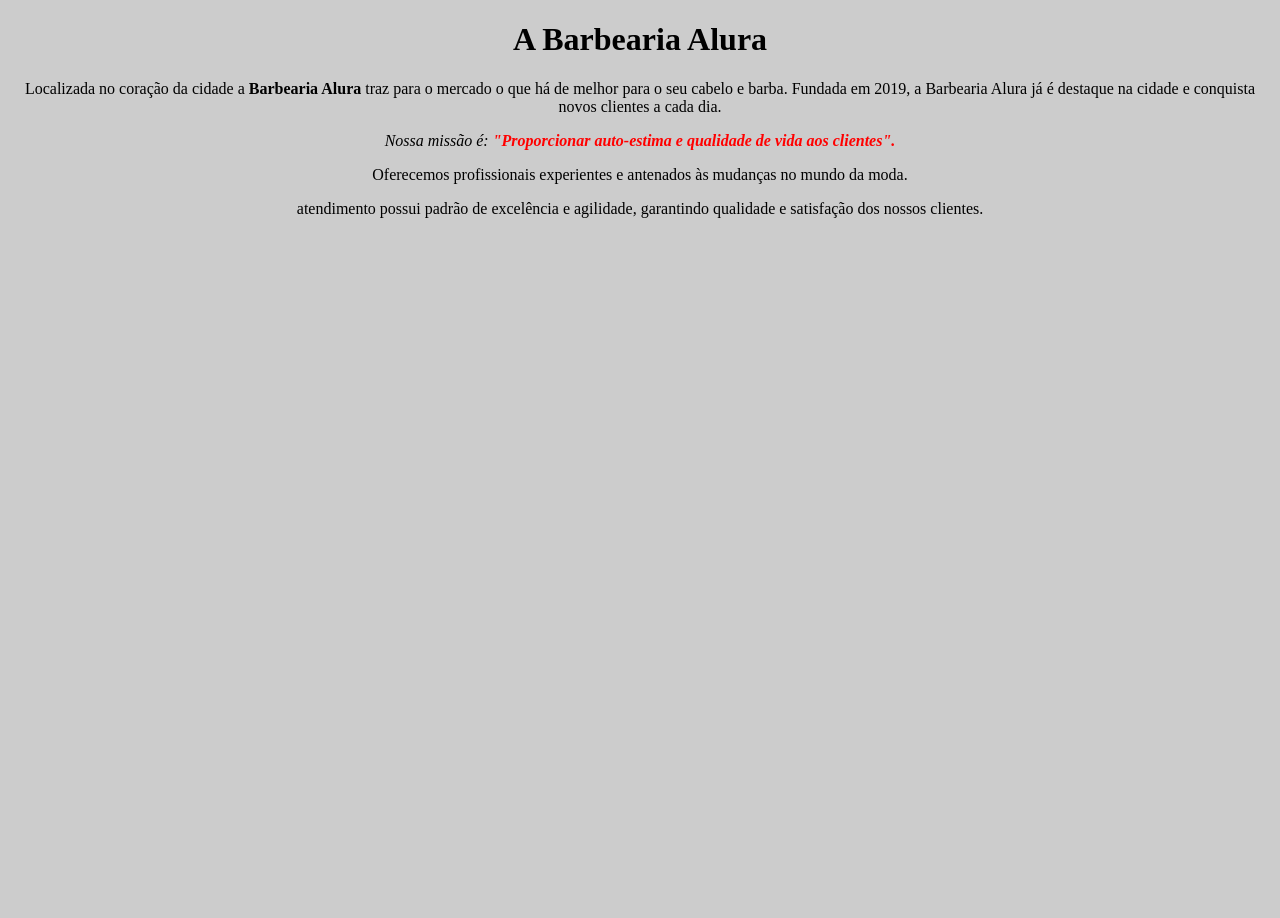
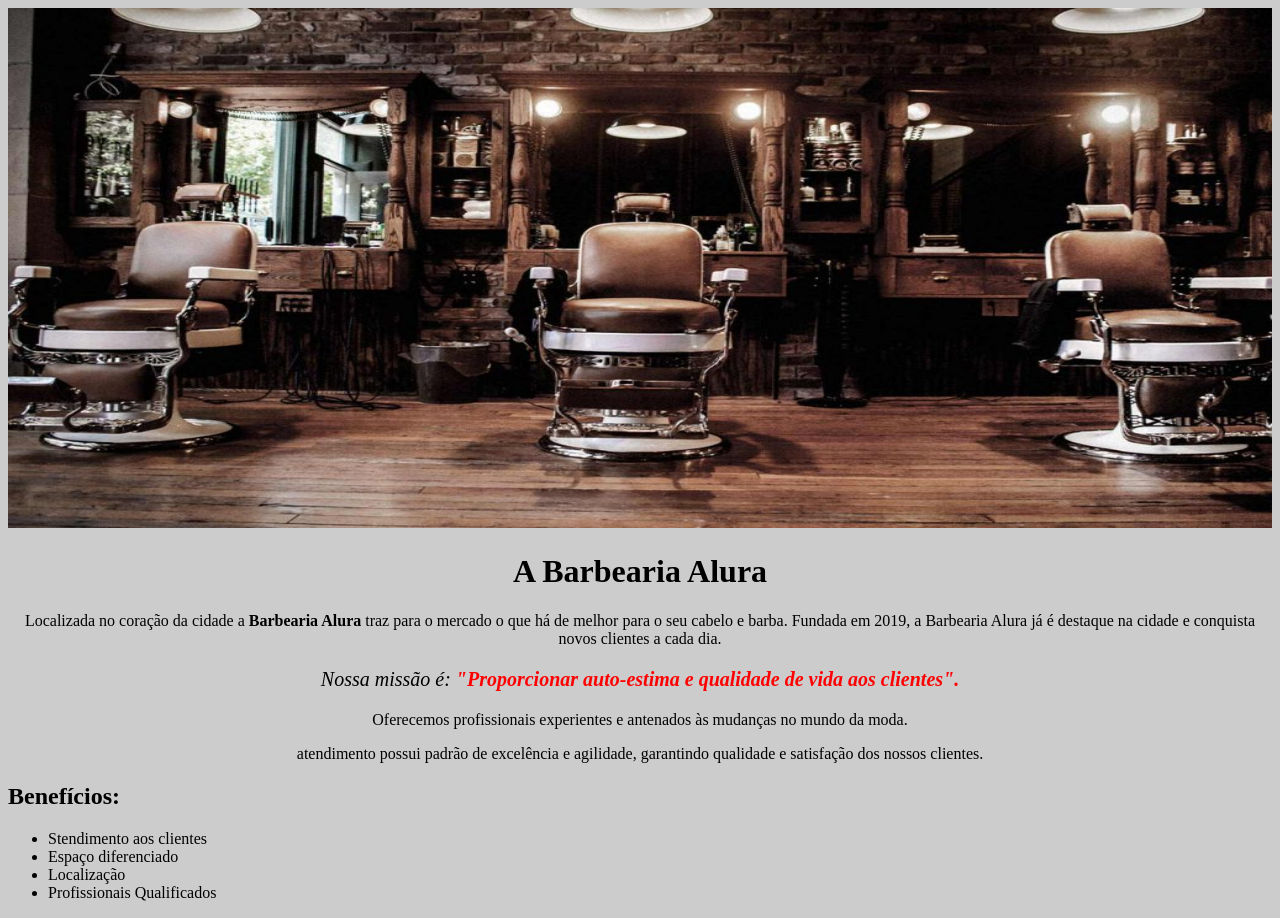
Before and after one commit to wendersonfarias/HTML5-CSS3, a plain HTML site: page index.html in a window 1280 px wide. Before the commit the page ends 800 px from the top, so only its background shows below. Drawn offline with Linux system fonts and the light colour scheme.

Commit message:
Adicionando imagem e organizando um lista nao ordenada.

```diff
--- a/index.html
+++ b/index.html
@@ -9,15 +9,23 @@
 
 </head>
 <body>
-    <h1 style="text-align: center; "> A Barbearia Alura </h1>
+    <img id="barbearia" src="barbearia.jpg "; alternative="barbearia">
+    <h1 > A Barbearia Alura </h1>
 
     <p>Localizada no coração da cidade a <strong> Barbearia Alura</strong> traz para o mercado o que há de melhor para o seu cabelo e barba. Fundada em 2019, a Barbearia Alura já é destaque na cidade e conquista novos clientes a cada dia.
     </p>
 
-    <p  font-size: 20px><em>Nossa missão é: <strong>"Proporcionar auto-estima e qualidade de vida aos clientes".</strong></em></p>
+    <p id="missao" ><em>Nossa missão é: <strong>"Proporcionar auto-estima e qualidade de vida aos clientes".</strong></em></p>
 
     <p >Oferecemos profissionais experientes e antenados às mudanças no mundo da moda.</p>
     <p > atendimento possui padrão de excelência e agilidade, garantindo qualidade e satisfação dos nossos clientes.</p>
 
+    <h2>Benefícios:</h2>
+    <ul>
+        <li class="itens">Stendimento aos clientes</li>
+        <li class="itens">Espaço diferenciado</li>
+        <li class="itens">Localização</li>
+        <li class="itens">Profissionais Qualificados </li>
+    </ul>
 </body>
 </html>
--- a/style.css
+++ b/style.css
@@ -1,10 +1,19 @@
 body{
     background-color: #CCCCCC;
 }
-
+#barbearia {
+    width: 100%;
+    height: 520px;
+}
+h1{
+    text-align: center;
+}
 p {
     text-align: center;
 
+}
+#missao{
+    font-size: 20px;
 }
 
 em strong{
```
Also changed, not shown: barbearia.jpg (added).
